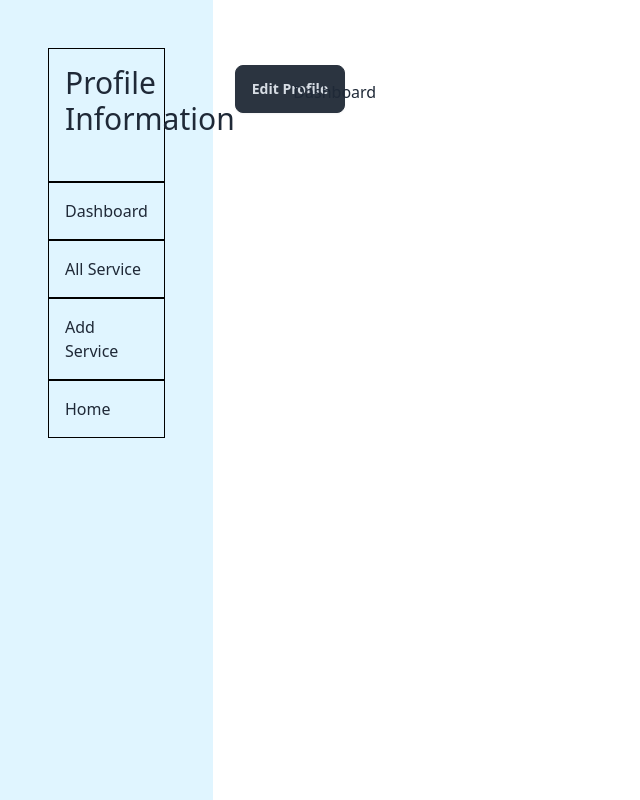
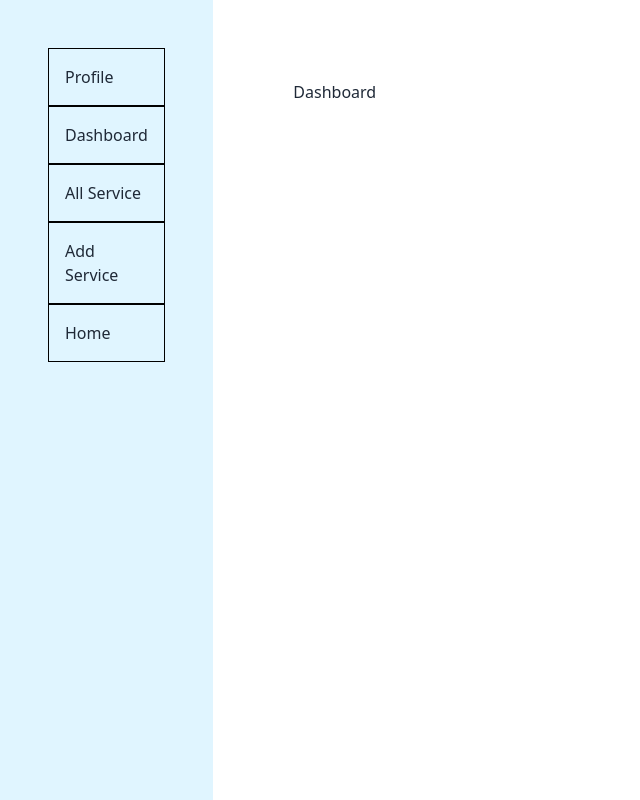
Before and after one commit to kaiyumdev/Medical-Corner, a React (Vite) app: page /dashboard in a window 1280 px wide. Shown: the whole page, without its empty margins (0-640 px from the left). Built offline with nearby package versions, Linux system fonts and the light colour scheme; no server answers; sample sign-in values are in the browser's storage.

Commit message:
feat(profile): updated profile section

```diff
--- a/src/Routes/Routes.jsx
+++ b/src/Routes/Routes.jsx
@@ -74,15 +74,15 @@ export const router = createBrowserRouter([
             },
             {
                 path: "/dashboard/allServices",
-                element: <AllServices></AllServices>
+                element: <PrivateRoute><AllServices></AllServices></PrivateRoute>
             },
             {
                 path: "/dashboard/addService",
-                element: <AddService></AddService>
+                element: <PrivateRoute><AddService></AddService></PrivateRoute>
             },
             {
                 path: "/dashboard/allService/edit/:id",
-                element: <EditService></EditService>,
+                element:<PrivateRoute> <EditService></EditService></PrivateRoute>,
                 loader: ({ params }) => fetch(`https://medical-corner-server.onrender.com/services/${params.id}`)
             }
         ]
--- a/src/layouts/DashboardLayout.jsx
+++ b/src/layouts/DashboardLayout.jsx
@@ -3,15 +3,12 @@ import useAuth from "../hooks/useAuth";
 import Profile from "../pages/Profile/Profile";
 
 const DashboardLayout = () => {
-  const { user } = useAuth()
   return (
     <div className="grid grid-cols-12">
       <div className="col-span-2 bg-customLightBlue min-h-screen p-12">
         <ul>
-          <li className="border border-black p-4 text w-full flex-col items-center">
-            <Link to={"/dashboard/profile"}>
-              <Profile>Profile</Profile>
-            </Link>
+        <li className="border border-black p-4 text w-full">
+            <Link to={"/dashboard/profile"}>Profile</Link>
           </li>
           <li className="border border-black p-4 text w-full">
             <Link to={""}>Dashboard</Link>
```
